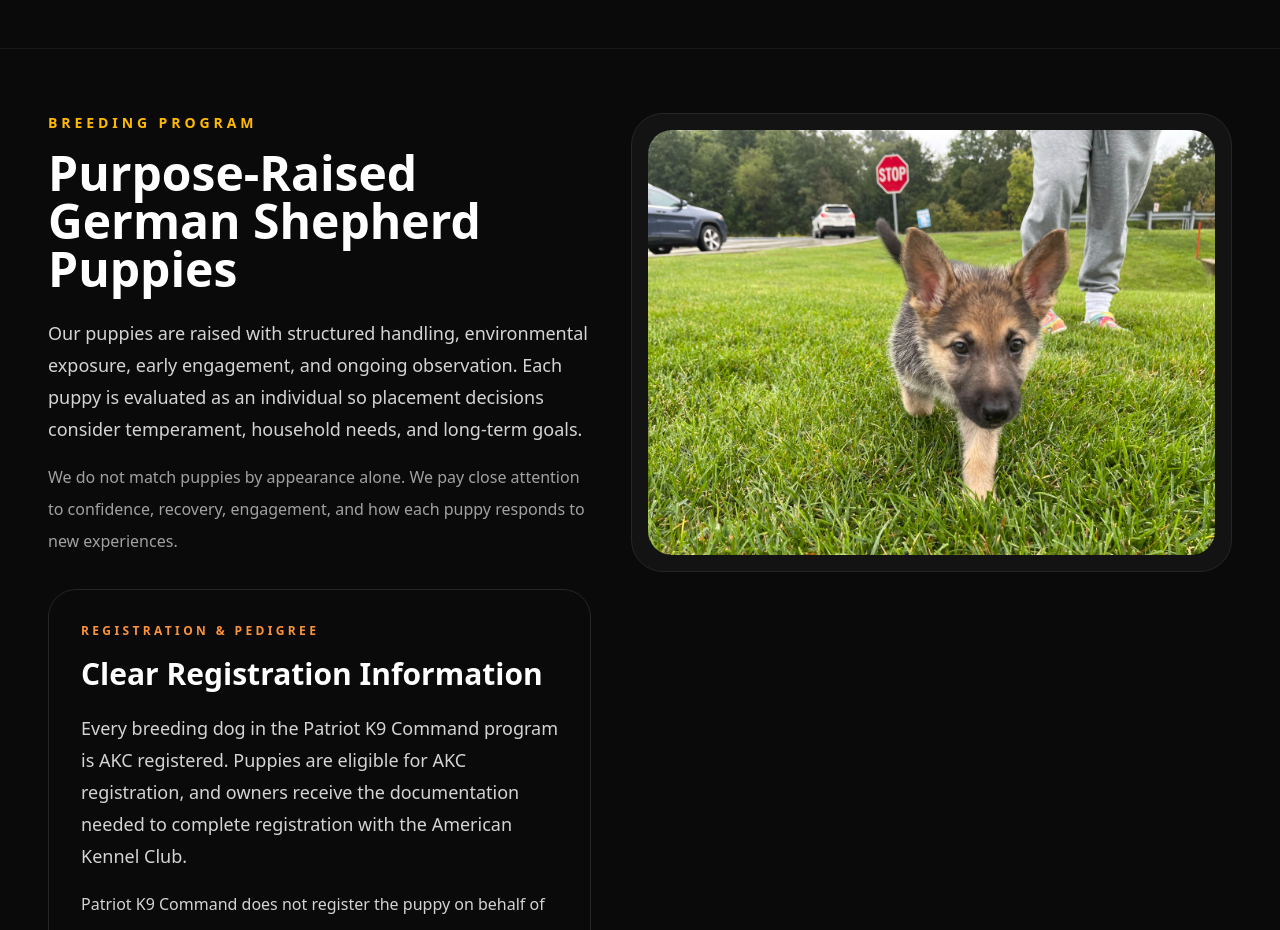
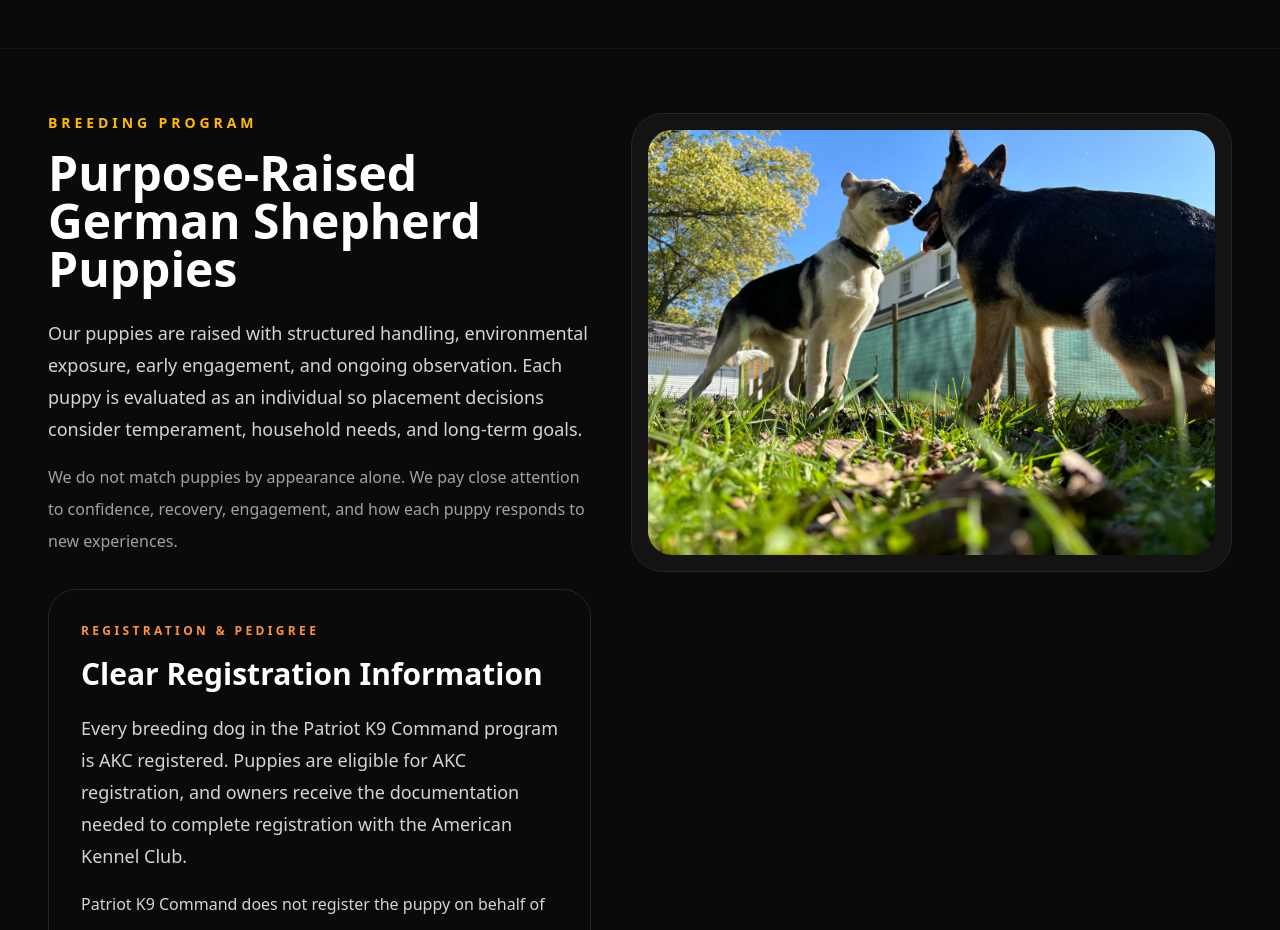
Before and after one commit to HapticVets/das-muller-website, a Next.js app: page / in a window 1280 px wide. Shown: the part 840-1770 px from the top of the page. Built offline with nearby package versions, Linux system fonts and the light colour scheme; no server answers; the database is empty.

Commit message:
Add authentic Ollie puppy development photos

```diff
--- a/src/components/HomePageClient.tsx
+++ b/src/components/HomePageClient.tsx
@@ -142,10 +142,10 @@ export default function HomePageClient() {
               <Image
                 src={breedingProgramPuppy.src}
                 alt={breedingProgramPuppy.alt}
-                width={2880}
-                height={2160}
+                width={3024}
+                height={4032}
                 sizes="(min-width: 1024px) 42vw, 100vw"
-                className="h-auto w-full rounded-[1.5rem] object-cover"
+                className="h-auto w-full rounded-[1.5rem] object-cover object-[center_32%]"
               />
             </div>
           </div>
--- a/src/components/TrainingServicePage.tsx
+++ b/src/components/TrainingServicePage.tsx
@@ -36,6 +36,7 @@ const trainingPageMedia: Partial<
             mediaId: keyof typeof siteMediaById;
             aspectRatio?: number | string;
             objectFit?: "cover" | "contain";
+            objectPosition?: string;
           }
         | {
             type: "video";
@@ -124,6 +125,7 @@ const trainingPageMedia: Partial<
         mediaId: "puppy-evaluations-vet-office-group",
         aspectRatio: "16 / 10",
         objectFit: "cover",
+        objectPosition: "center 28%",
       },
     ],
   },
@@ -336,6 +338,7 @@ export default function TrainingServicePage({
                         sizes="(min-width: 1024px) 45vw, 100vw"
                         aspectRatio={item.aspectRatio}
                         objectFit={item.objectFit ?? "cover"}
+                        objectPosition={item.objectPosition ?? "center"}
                       />
                       <div className="p-2 pt-5">
                         <h3 className="text-xl font-semibold text-white">
--- a/src/lib/siteMedia.ts
+++ b/src/lib/siteMedia.ts
@@ -54,8 +54,8 @@ export const siteMedia: readonly SiteMediaItem[] = [
   {
     id: "puppy-evaluations-vet-office-group",
     type: "image",
-    src: "/images/training/puppy-foundation-training.jpg",
-    alt: "German Shepherd puppy beginning foundation training with Patriot K9 Command.",
+    src: "/images/training/ollie-puppy-socialization-training.jpg",
+    alt: "Young German Shepherd Ollie during puppy socialization and confidence training at Patriot K9 Command.",
     title: "Puppy Foundation Training",
     description:
       "Early foundation repetitions help build calm engagement, handling, and clearer puppy communication from the start.",
@@ -67,8 +67,8 @@ export const siteMedia: readonly SiteMediaItem[] = [
   {
     id: "puppy-early-socialization-training",
     type: "image",
-    src: "/images/training/puppy-foundation-training.jpg",
-    alt: "German Shepherd puppy beginning early socialization with Patriot K9 Command.",
+    src: "/media/breeding/ollie-german-shepherd-puppy-development.jpg",
+    alt: "Young German Shepherd Ollie interacting with another dog during early development at Patriot K9 Command.",
     title: "Purpose-Raised German Shepherd Puppies",
     description:
       "Early structure, socialization, and clear handling help us evaluate each puppy as an individual from the start.",
```
Also changed, not shown: public/images/training/ollie-puppy-socialization-training.jpg (added), public/media/breeding/ollie-german-shepherd-puppy-development.jpg (added).
